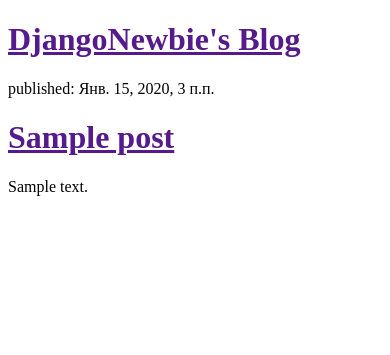
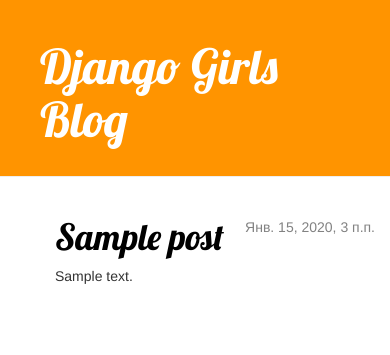
Before and after one commit to DjangoNewbie/my-first-blog, a Django app: template blog/templates/blog/post_list.html in a window 390 px wide. Shown: the top 355 px of the page. Run offline with Django 3.2, Linux system fonts and the light colour scheme; the template is opened without the code that fills it: values that come from a table or form of the project are taken from there, others are empty; tables that the repository leaves empty hold one stand-in row (values such as "Sample post"); some libraries are stand-ins or nearby versions.

Commit message:
Added base.html/edit 'static'.

```diff
--- /dev/null
+++ b/blog/static/css/blog.css
@@ -0,0 +1,54 @@
+
+h1 a {
+    color: #FCA205;
+    font-family: 'Lobster';
+}
+body {
+}
+.page-header {
+    background-color: #ff9400;
+    margin-top: 0;
+    padding: 20px 20px 20px 40px;
+}
+
+.page-header h1, .page-header h1 a, .page-header h1 a:visited, .page-header h1 a:active {
+    color: #ffffff;
+    font-size: 36pt;
+    text-decoration: none;
+}
+
+.content {
+    margin-left: 40px;
+}
+
+h1, h2, h3, h4 {
+    font-family: 'Lobster', cursive;
+}
+
+.date {
+    float: right;
+    color: #828282;
+}
+
+.save {
+    float: right;
+}
+
+.post-form textarea, .post-form input {
+    width: 100%;
+}
+
+.top-menu, .top-menu:hover, .top-menu:visited {
+    color: #ffffff;
+    float: right;
+    font-size: 26pt;
+    margin-right: 20px;
+}
+
+.post {
+    margin-bottom: 70px;
+}
+
+.post h1 a, .post h1 a:visited {
+    color: #000000;
+}
--- /dev/null
+++ b/blog/templates/blog/base.html
@@ -0,0 +1,24 @@
+{% load staticfiles %}
+<html>
+    <head>
+        <title>Django Girls blog</title>
+        <link rel="stylesheet" href="//maxcdn.bootstrapcdn.com/bootstrap/3.2.0/css/bootstrap.min.css">
+        <link rel="stylesheet" href="//maxcdn.bootstrapcdn.com/bootstrap/3.2.0/css/bootstrap-theme.min.css">
+        <link href='//fonts.googleapis.com/css?family=Lobster&subset=latin,latin-ext' rel='stylesheet' type='text/css'>
+        <link rel="stylesheet" href="{% static "css/blog.css" %}">
+    </head>
+    <body>
+        <div class="page-header">
+            <h1><a href="/">Django Girls Blog</a></h1>
+        </div>
+
+        <div class="content container">
+            <div class="row">
+                <div class="col-md-8">
+                    {% block content %}
+                    {% endblock %}
+                </div>
+            </div>
+        </div>
+    </body>
+</html>
--- a/blog/templates/blog/post_list.html
+++ b/blog/templates/blog/post_list.html
@@ -1,20 +1,13 @@
-<!DOCTYPE html>
-<html>
-    <head>
-        <title>DjangoNewbie's blog</title>
-    </head>
-    <body>
-        <div>
-            <h1><a href="">DjangoNewbie's Blog</a></h1>
+{% extends "blog/base.html" %}
+
+{% block content %}
+    {% for post in posts %}
+        <div class="post">
+            <div class="date">
+                {{ post.published_date }}
+            </div>
+            <h1><a href="">{{ post.title }}</a></h1>
+            {{ post.text|linebreaks }}
         </div>
-        <div>
-        {% for post in posts %}
-            <div>
-                published: {{ post.published_date }}
-                <h1><a href="">{{ post.title }}</a></h1>
-                {{ post.text|linebreaks }}
-            </div>
-        {% endfor %}
-        </div>
-    </body>
-</html>
+    {% endfor %}
+{% endblock content %}
```
